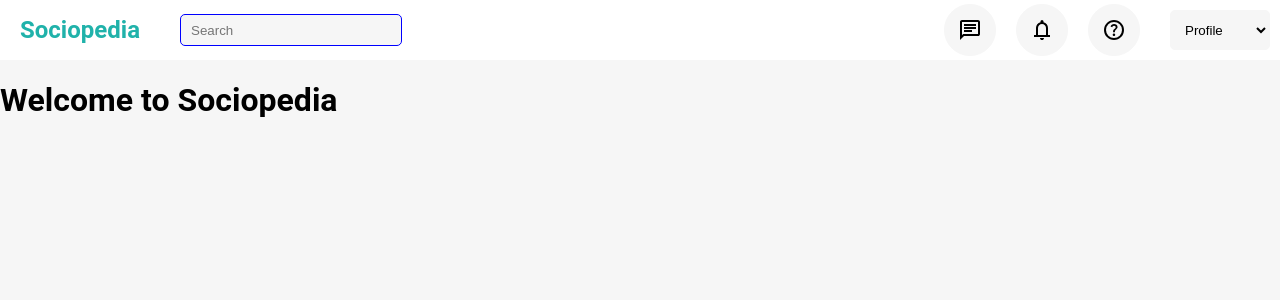
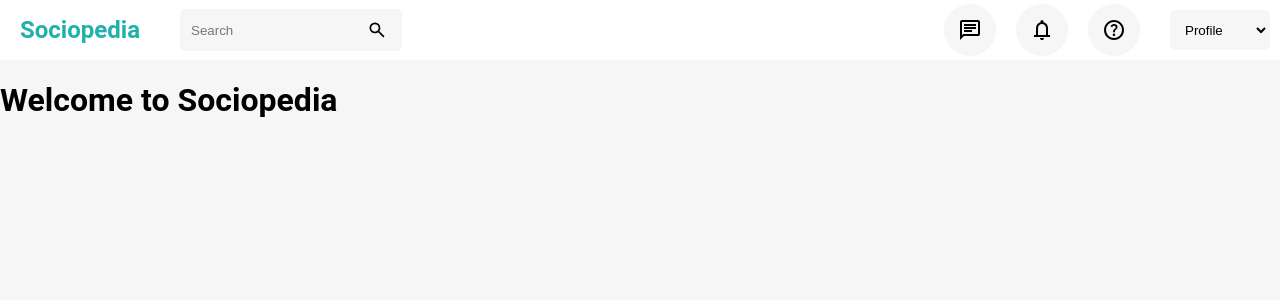
Before and after one commit to myselfbiwash/SocioPedia-SocialMedia-App, a React (Vite) app in the folder SocioPediaApp/: page / in a window 1280 px wide. Shown: the top 300 px of the page. Built offline with nearby package versions, Linux system fonts and the light colour scheme; sample sign-in values are in the browser's storage.

Commit message:
Add search functionality to Navbar

```diff
--- a/SocioPediaApp/src/components/Navbar.jsx
+++ b/SocioPediaApp/src/components/Navbar.jsx
@@ -27,7 +27,10 @@
     (<div className='navbar'>
         <div className='nav-first'>
             <h1 style={{color:'lightseagreen'}}>Sociopedia</h1>
+            <div className='search-container'>
             <input type="text" placeholder="Search" />
+            <svg className="search-icon" xmlns="http://www.w3.org/2000/svg" height="20" viewBox="0 -960 960 960" width="20"><path d="M784-120 532-372q-30 24-69 38t-83 14q-109 0-184.5-75.5T120-580q0-109 75.5-184.5T380-840q109 0 184.5 75.5T640-580q0 44-14 83t-38 69l252 252-56 56ZM380-400q75 0 127.5-52.5T560-580q0-75-52.5-127.5T380-760q-75 0-127.5 52.5T200-580q0 75 52.5 127.5T380-400Z"/></svg>
+            </div>
         </div>
         <div className='nav-second'>
           <ul className='nav-items'>
@@ -41,7 +44,7 @@
         </select>
         </div>
 
-    </div>) :<span className='loggedout'>Enter from here</span>}
+    </div>) :<span ></span>}
     </nav>
   )
 }
--- a/SocioPediaApp/src/components/navbar.css
+++ b/SocioPediaApp/src/components/navbar.css
@@ -31,11 +31,45 @@
     margin-right: 20px;
 }
 
+/* .search-container {
+    display: flex;
+    justify-content: center;
+    align-items: center;
+    width: 100%;
+    height: 60%;
+    margin: 0 auto;
+    padding: 0 20px;
+    background-color: #F6F6F6;
+    border-radius: 5px;
+    border: 1px solid #F6F6F6;
+    align-self: center;
+    margin: 10px;
+    padding: 0 10px;
+    background-color: #F6F6F6;
+} */
+
+.search-container {
+    position: relative;
+    display: inline-block;
+}
+
+input[type="text"] {
+    padding-right: 20px; /* add padding to the right of the input to make room for the icon */
+}
+
+.search-icon {
+    position: absolute;
+    right: 25px; /* positions the icon 25px from the right edge of the .search-container. */
+    top: 50%;
+    transform: translateY(-50%);
+}
+
+
 .nav-first input{
     width: 200px;
-    height: 30px;
+    height: 40px;
     border-radius: 5px;
-    border: 1px solid blue;
+    border: 1px solid #F6F6F6;
     align-self: center;
     margin: 10px;
     padding: 0 10px;
@@ -77,8 +111,3 @@
     text-align: center;
     background-color: #F6F6F6;
 }
-
-.loggedout{
-    display:block;
-    text-align: center;
-}
```
